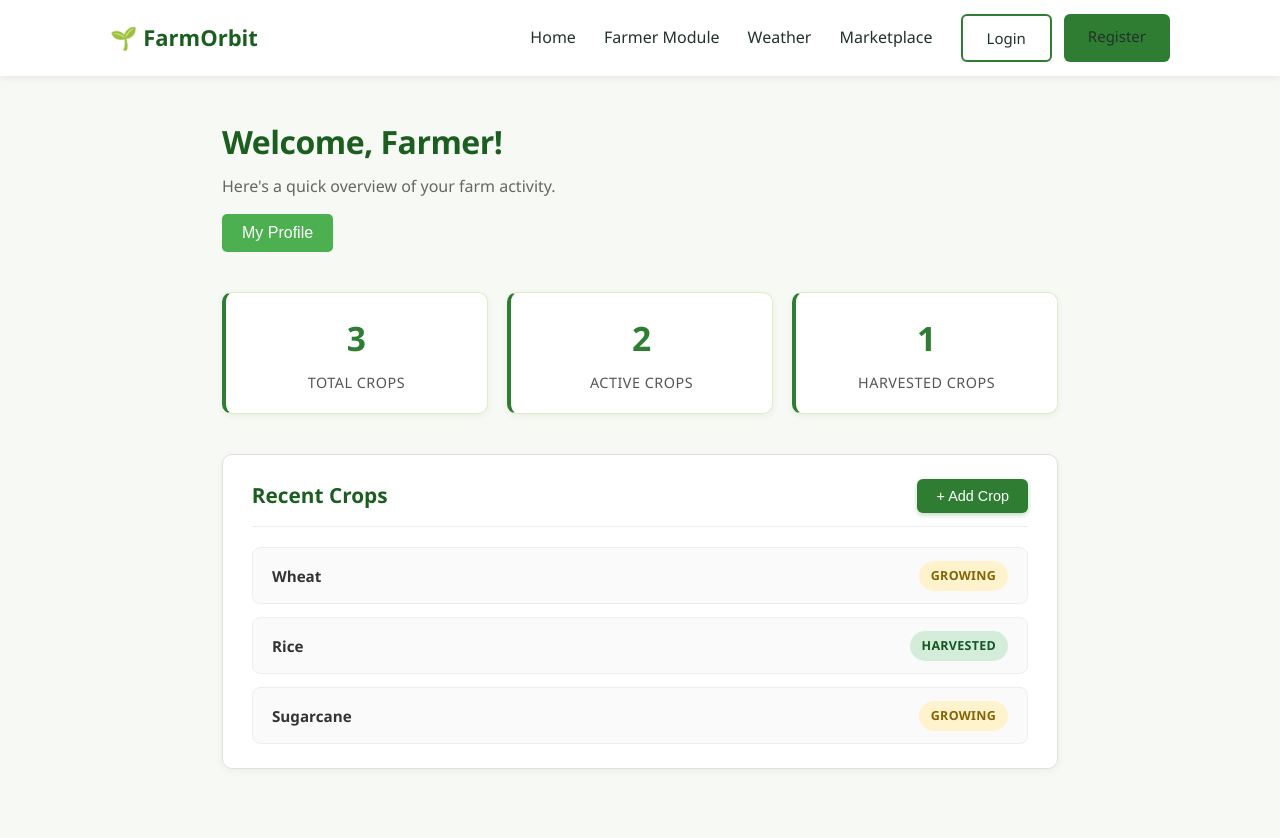
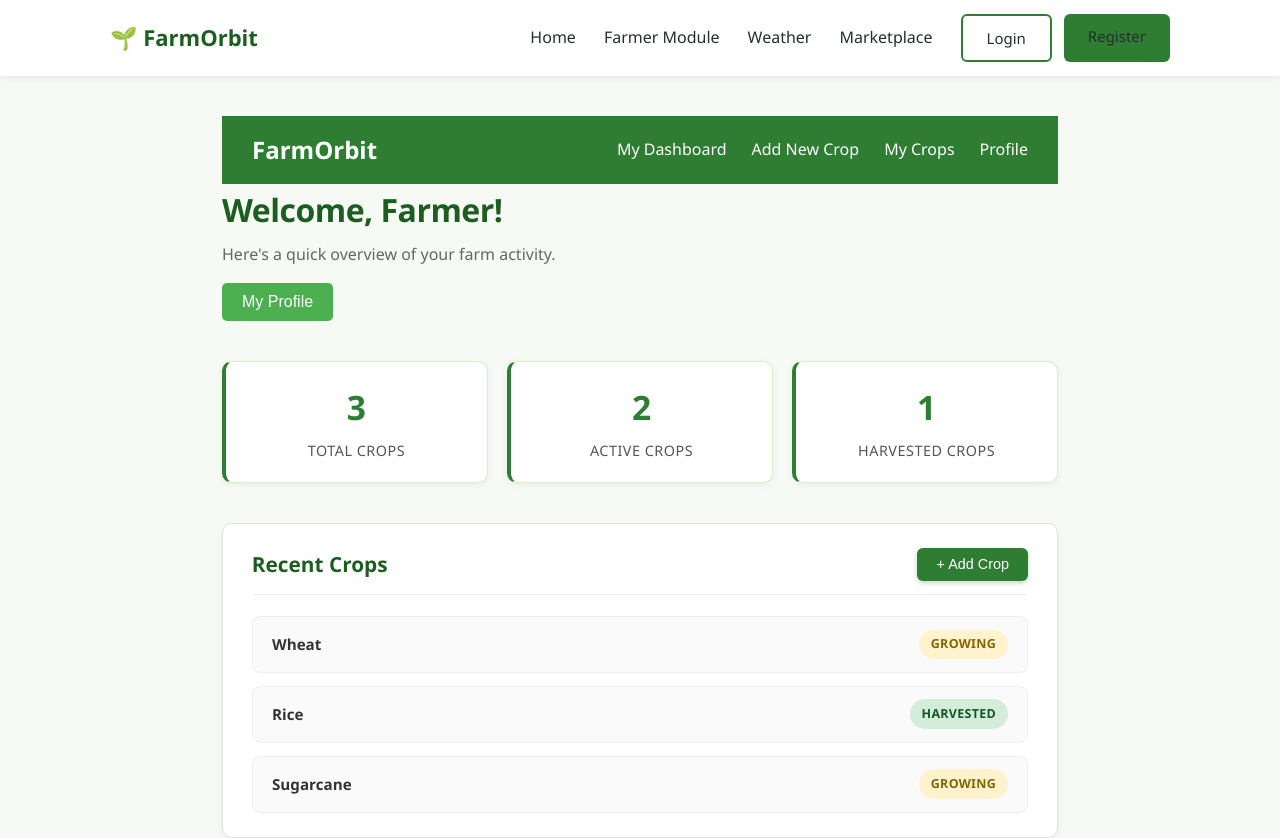
Before and after one commit to kalraananya2007-source/FarmOrbit, a React (Vite) app: page /farmer in a window 1280 px wide. Shown: the top 838 px of the page. Built offline with nearby package versions, Linux system fonts and the light colour scheme.

Commit message:
Added data in farmarNavbar and Integrated farmer dashboard navbar

```diff
--- a/src/components/farmer.jsx
+++ b/src/components/farmer.jsx
@@ -1,9 +1,10 @@
 
 import { Link } from "react-router-dom";
+import FarmerNavbar from "./farmerNavbar";
 import "./farmer.css";
 
 function Farmer() {
-  // Dummy crop data for now (Step 1 only — no real data/backend yet)
+  // Dummy crop data for now
   const recentCrops = [
     { id: 1, name: "Wheat", status: "Growing" },
     { id: 2, name: "Rice", status: "Harvested" },
@@ -12,6 +13,9 @@ function Farmer() {
 
   return (
     <div className="farmer-container">
+
+      {/* Farmer Navbar */}
+      <FarmerNavbar />
 
       {/* Welcome Section */}
       <section className="farmer-welcome">
--- a/src/components/farmerNavbar.css
+++ b/src/components/farmerNavbar.css
@@ -0,0 +1,30 @@
+
+.farmer-navbar {
+  display: flex;
+  justify-content: space-between;
+  align-items: center;
+
+  padding: 15px 30px;
+
+  background-color: #2e7d32;
+}
+
+.farmer-navbar h2 {
+  color: white;
+  margin: 0;
+}
+
+.farmer-nav-links {
+  display: flex;
+  gap: 25px;
+}
+
+.farmer-nav-links a {
+  color: white;
+  text-decoration: none;
+  font-size: 16px;
+}
+
+.farmer-nav-links a:hover {
+  text-decoration: underline;
+}
--- a/src/components/farmerNavbar.jsx
+++ b/src/components/farmerNavbar.jsx
@@ -0,0 +1,35 @@
+
+import { Link } from "react-router-dom";
+import "./FarmerNavbar.css";
+
+function FarmerNavbar() {
+  return (
+    <nav className="farmer-navbar">
+
+      <h2>FarmOrbit</h2>
+
+      <div className="farmer-nav-links">
+
+        <Link to="/farmer">
+          My Dashboard
+        </Link>
+
+        <Link to="/add-crop">
+          Add New Crop
+        </Link>
+
+        <Link to="/my-crops">
+          My Crops
+        </Link>
+
+        <Link to="/profile">
+          Profile
+        </Link>
+
+      </div>
+
+    </nav>
+  );
+}
+
+export default FarmerNavbar;
```
